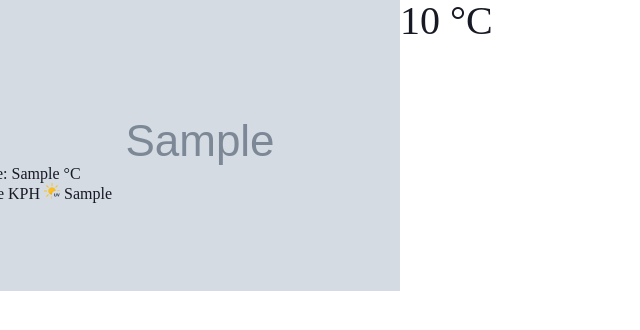
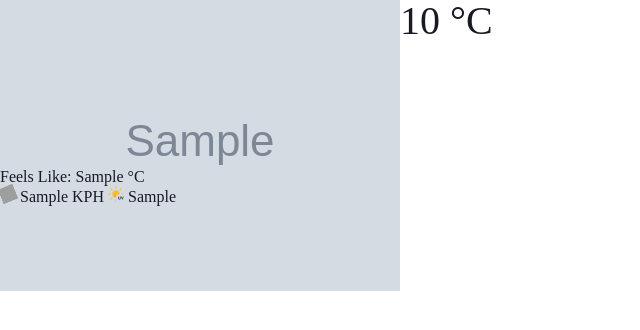
Before and after one commit to Lincoln-Murray/weather, a Flask app: template templates/index_m.html in a window 1280 px wide. Shown: the top 330 px of the page, without its empty margins (0-640 px from the left). Run offline with Flask 3, Linux system fonts and the light colour scheme; the template is opened without the code that fills it: most values are stand-ins (such as "Sample title", 1, 10 or a date in 2020); grey boxes marked "Sample" are stand-in pictures; grey boxes are pictures that could not be loaded.

Commit message:
Fixed issue #1

```diff
--- a/static/main.js
+++ b/static/main.js
@@ -7,7 +7,9 @@ addEventListener('resize', (evt)=> {
 });
 
 function resize() {
-    document.getElementById('feelslike_c').style.left = String(window.innerWidth/2-64) + 'px'
+    if (document.getElementById('feelslike_c').style.left != '0px'){
+        document.getElementById('feelslike_c').style.left = String(window.innerWidth/2-64) + 'px'
+    }
 }
 
 directions = ['N','NNE','NE','ENE','E','ESE','SE','ESE','S','SSW','SW','WSW','W','WNW','NW','NNW']
--- a/templates/index.html
+++ b/templates/index.html
@@ -29,7 +29,7 @@
         <img style="float: right; margin-top: 3px;" src="{{ json['current']['condition']['icon'] }}" alt="{{ json['current']['condition']['text'] }}">
         {{ json['current']['temp_c'] }} °C
     </span>
-    <span id="feelslike_c" class="centre", style="width: 100%; font-size: 2vh; top: 6vh; text-align: right; right: 64px; color: var(--background_color);">
+    <span id="feelslike_c" class="centre", style="width: 100%; font-size: 2vh; left: 1px; top: 6vh; text-align: right; right: 64px; color: var(--background_color);">
         Feels Like: {{ json['current']['feelslike_c'] }} °C <br>
         <img id="wind_dir" src="https://static.vecteezy.com/system/resources/previews/016/770/600/non_2x/red-directional-arrow-on-transparent-background-free-png.png" alt="{{ json['current']['wind_dir'] }}" style="top: 1px;" height="16px" width="16px">
         {{ json['current']['wind_kph'] }} KPH
--- a/templates/index_m.html
+++ b/templates/index_m.html
@@ -28,7 +28,7 @@
         <img style="float: left; margin-top: -6px;" src="{{ json['current']['condition']['icon'] }}" alt="{{ json['current']['condition']['text'] }}">
         {{ json['current']['temp_c'] }} °C
     </span>
-    <span id="feelslike_c" class="centre" style="width: 100%; font-size: 2vh; top: 23vh; left: 200px; text-align: left; color: var(--background_color); ">
+    <span id="feelslike_c" style="width: 100%; font-size: 2vh; top: 21vh; left: 0px; text-align: left; color: var(--background_color); position: absolute;">
         Feels Like: {{ json['current']['feelslike_c'] }} °C <br>
         <img id="wind_dir" src="https://static.vecteezy.com/system/resources/previews/016/770/600/non_2x/red-directional-arrow-on-transparent-background-free-png.png" alt="{{ json['current']['wind_dir'] }}" style="top: 1px;" height="16px" width="16px">
         {{ json['current']['wind_kph'] }} KPH
```
